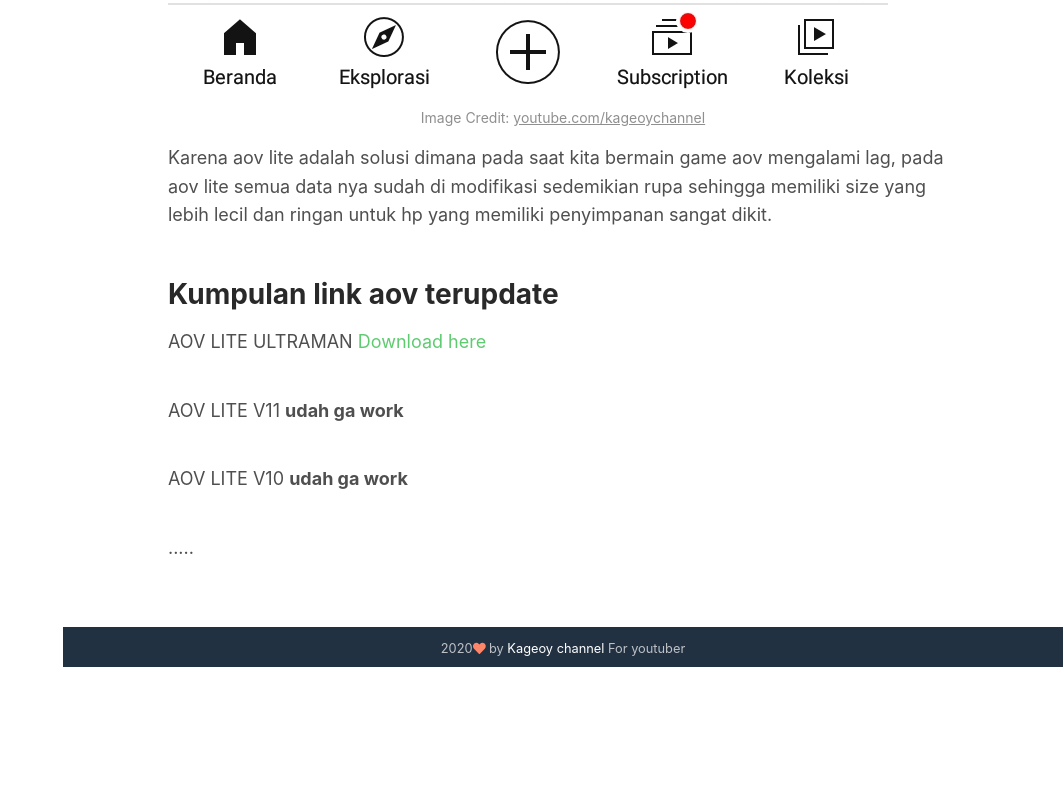
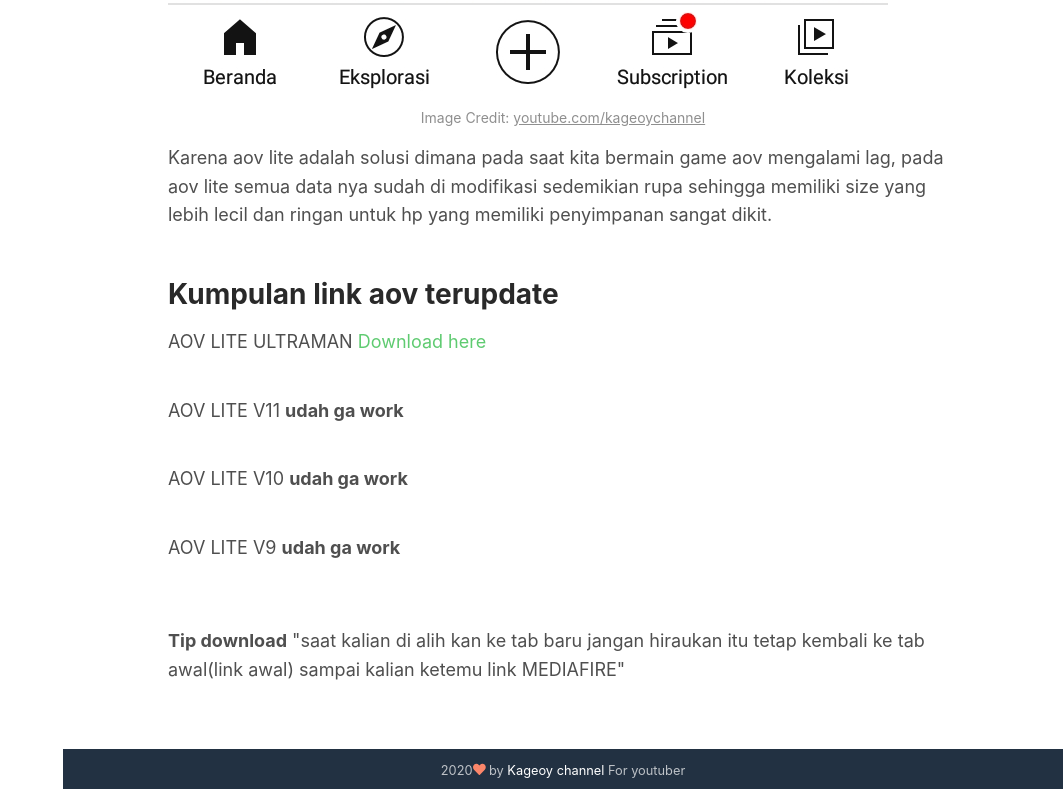
Before and after one commit to KAGEOYChannel/KAGEOYChannel.github.io, a plain HTML site: page blog-post.html in a window 1280 px wide. Shown: the part 1311-2100 px from the top of the page, without its empty margins (217-1280 px from the left). Before the commit the page ends 1978 px from the top, so only its background shows below. Drawn offline with nearby package versions, Linux system fonts and the light colour scheme.

Commit message:
Update blog-post.html

```diff
--- a/blog-post.html
+++ b/blog-post.html
@@ -84,7 +84,10 @@
 <p>AOV LITE ULTRAMAN <a href="http://luangusaha.com/aWQPUNN" target="_blank">Download here</a> </p><br>
 <p>AOV LITE V11 <strong>udah ga work</strong></p><br>
 <p>AOV LITE V10 <strong>udah ga work</strong></p><br>
-<p>.....</p>
+<p>AOV LITE V9 <strong>udah ga work</strong></p><br>
+				    <br>
+				    <p><strong>Tip download</strong> "saat kalian di alih kan ke tab baru jangan hiraukan itu tetap kembali ke tab awal(link awal) sampai kalian ketemu link MEDIAFIRE"</p>
+
 </div>
 </div>
 </article>
```
